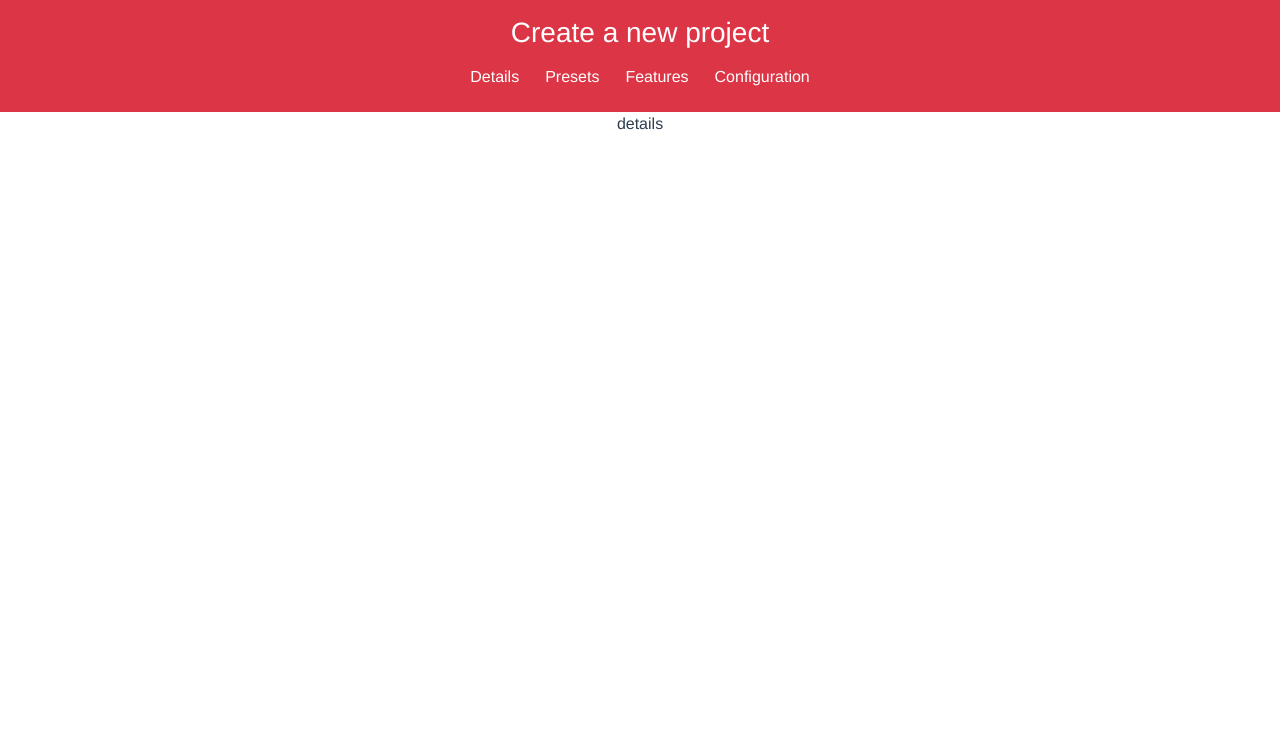
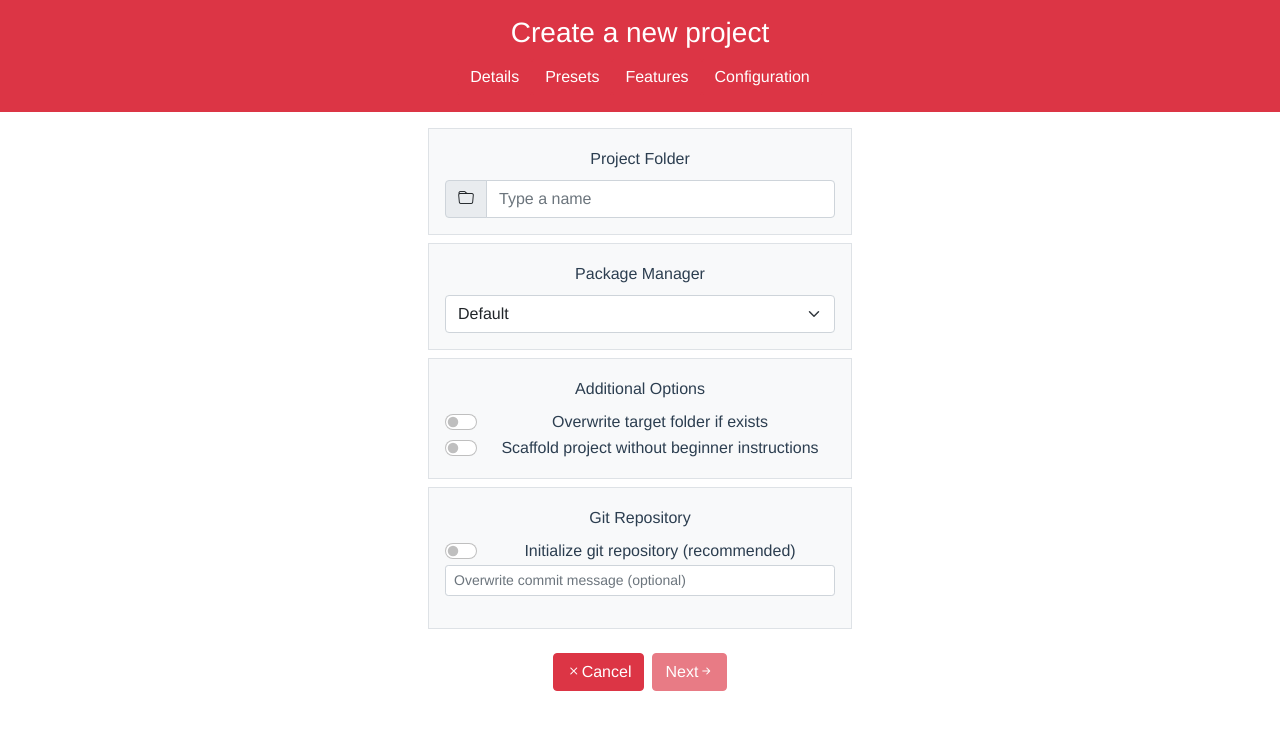
Before and after one commit to ryanngarciaa/mayajs-gui, a Vue app: page /new in a window 1280 px wide. Shown: the top 730 px of the page. Built offline with nearby package versions, Linux system fonts and the light colour scheme.

Commit message:
Add details form

```diff
--- a/src/components/Details.vue
+++ b/src/components/Details.vue
@@ -1,5 +1,88 @@
 <template>
-  <div>details</div>
+  <div class="row justify-content-center p-3">
+    <div class="col-6 col-md-4 p-3 border bg-light">
+      <h6 class="p-1">Project Folder</h6>
+      <div class="input-group flex-nowrap">
+        <span class="input-group-text" id="addon-wrapping"
+          ><i class="bi bi-folder"></i
+        ></span>
+        <input
+          type="text"
+          class="form-control"
+          placeholder="Type a name"
+          aria-label="name"
+          aria-describedby="addon-wrapping"
+        />
+      </div>
+    </div>
+    <div class="w-100 d-none d-md-block p-1"></div>
+    <div class="col-6 col-sm-4 p-3 border bg-light">
+      <h6 class="p-1">Package Manager</h6>
+      <select class="form-select" aria-label="Default select example">
+        <option value="1" selected>Default</option>
+        <option value="2">npm</option>
+        <option value="3">yarn</option>
+        <option value="4">pnpm</option>
+      </select>
+    </div>
+    <div class="w-100 d-none d-md-block p-1"></div>
+    <div class="col-6 col-sm-4 p-3 border bg-light">
+      <h6 class="p-1">Additional Options</h6>
+      <div class="form-check form-switch">
+        <input
+          class="form-check-input"
+          type="checkbox"
+          id="flexSwitchCheckDefault"
+        />
+        <label class="form-check-label" for="flexSwitchCheckDefault"
+          >Overwrite target folder if exists</label
+        >
+      </div>
+      <div class="form-check form-switch">
+        <input
+          class="form-check-input"
+          type="checkbox"
+          id="flexSwitchCheckDefault"
+        />
+        <label class="form-check-label" for="flexSwitchCheckDefault"
+          >Scaffold project without beginner instructions</label
+        >
+      </div>
+    </div>
+    <div class="w-100 d-none d-md-block p-1"></div>
+    <div class="col-6 col-sm-4 p-3 border bg-light">
+      <h6 class="p-1">Git Repository</h6>
+      <div class="form-check form-switch">
+        <input
+          class="form-check-input"
+          type="checkbox"
+          id="flexSwitchCheckDefault"
+        />
+        <label class="form-check-label" for="flexSwitchCheckDefault"
+          >Initialize git repository (recommended)</label
+        >
+      </div>
+      <div class="input-group input-group-sm mb-3">
+        <input
+          type="text"
+          class="form-control"
+          placeholder="Overwrite commit message (optional)"
+        />
+      </div>
+    </div>
+    <div class="w-100 d-none d-md-block p-1"></div>
+    <div class="col-6 col-sm-4 p-3">
+      <span class="p-1"
+        ><button type="button" class="btn btn-danger btn-md">
+          <i class="bi bi-x" />Cancel
+        </button></span
+      >
+      <span class="p-1"
+        ><button type="button" class="btn btn-danger btn-md" disabled>
+          Next<i class="bi bi-arrow-right-short" /></button
+      ></span>
+    </div>
+  </div>
 </template>
 
 <script>
```
